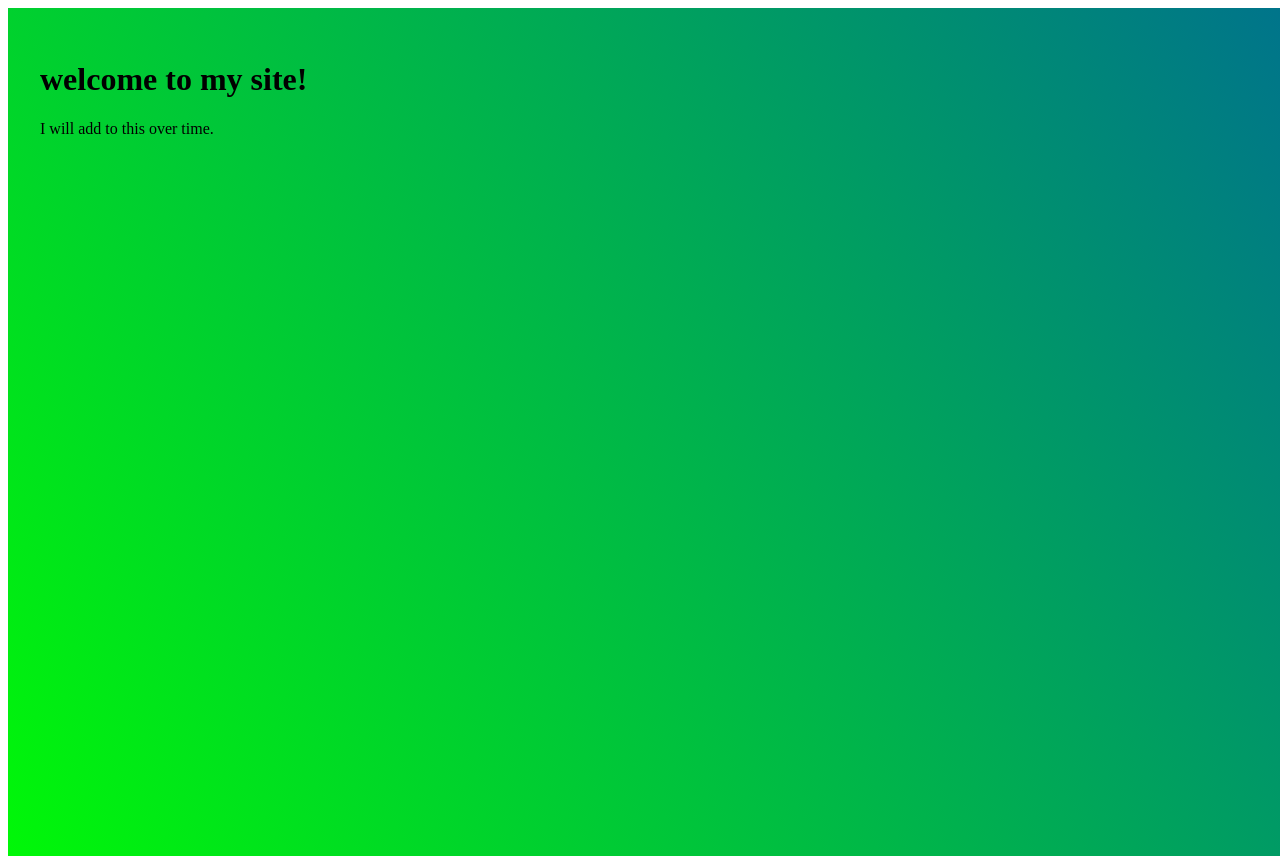
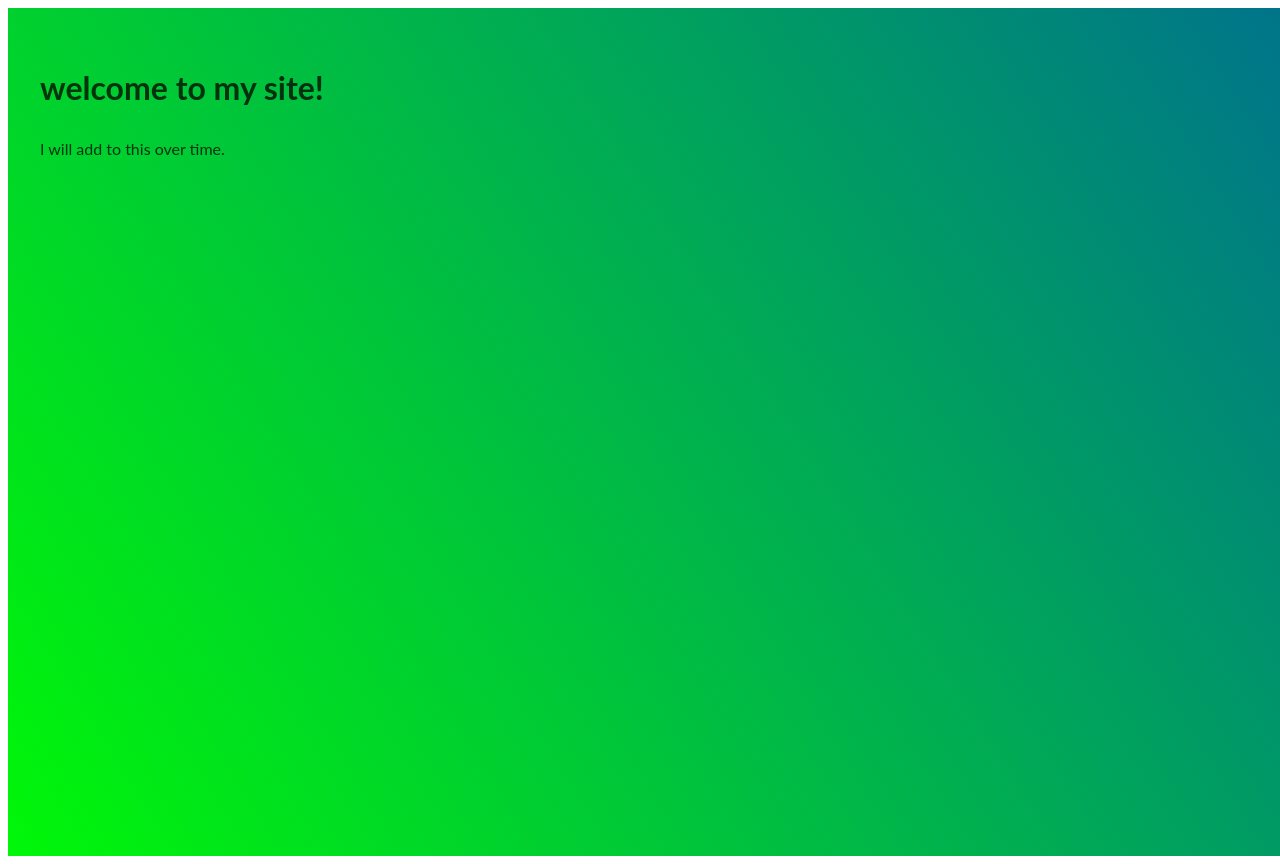
Before and after one commit to JoelEllis/JoelEllis.github.io, a plain HTML site: page index.html in a window 1280 px wide. Shown: the top 864 px of the page. Drawn offline with Linux system fonts and the light colour scheme.

Commit message:
fixed ugly font.

```diff
--- a/index.html
+++ b/index.html
@@ -48,7 +48,15 @@
       -webkit-text-decoration-skip: objects;
       color: #0c93e4;
       text-decoration: underline;
-      text-decoration-skip: ink
+      text-decoration-skip: ink;
+    }
+
+    body,
+    html {
+      color: rgba(0, 0, 0, .75);
+      font-size: 16px;
+      font-family: Lato, Helvetica Neue, Helvetica, sans-serif;
+      line-height: 1.67
     }
 
     b,
```
